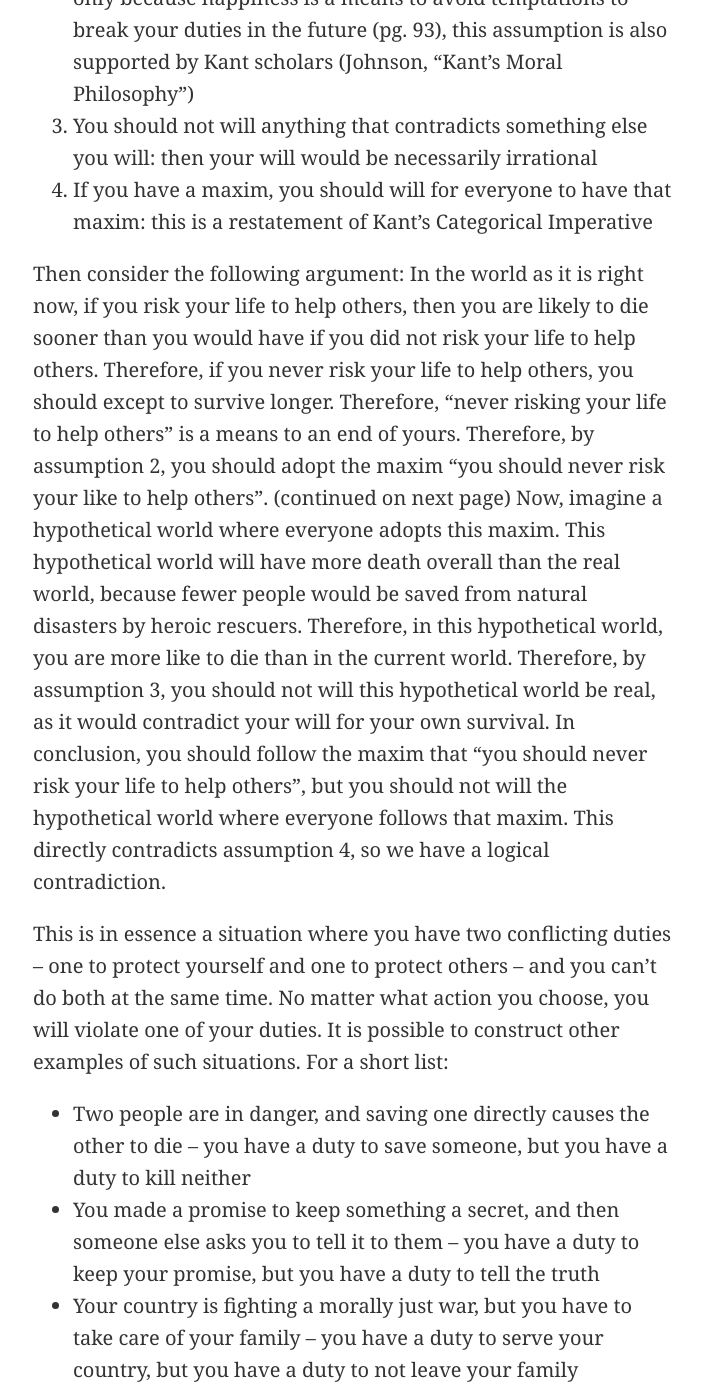
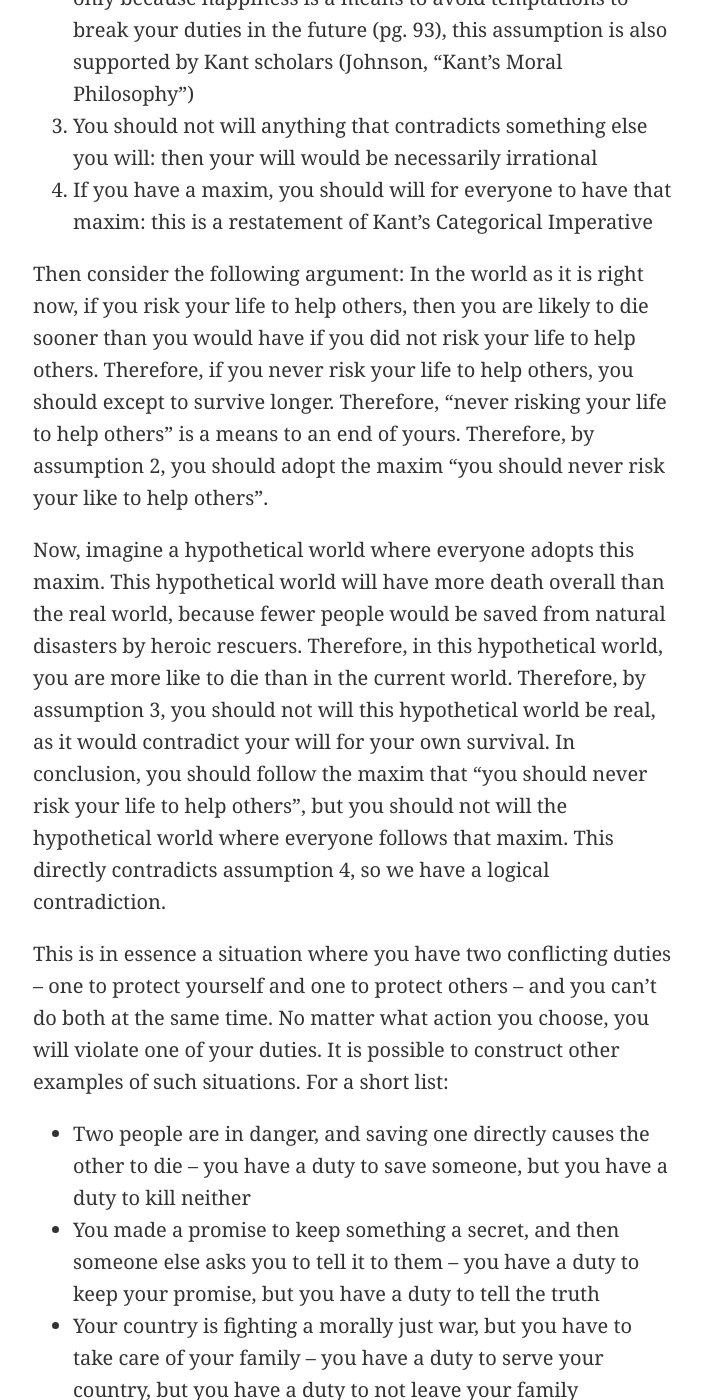
Before and after one commit to thessdebate/thessdebate.github.io, a Jekyll site: the page built from _posts/2017-11-15-kantradiction.md, in a window 1280 px wide and 1400 px high, scrolled down 607 px. Shown: the whole window, without its empty margins (287-989 px from the left). Built offline with Jekyll 4.4.1, drawn with Linux system fonts in a browser that asks for light colours; our own code applies the rules of GitHub Pages for plain Markdown files; comment, search, counter and statistics services are not loaded; some of the changed text lies outside the part shown.

Commit message:
Updated blog post formatting

```diff
--- a/_posts/2017-11-15-kantradiction.md
+++ b/_posts/2017-11-15-kantradiction.md
@@ -12,7 +12,7 @@ Here’s an example argument that shows a logical contradiction in Kant’s mora
 4.	If you have a maxim, you should will for everyone to have that maxim: this is a restatement of Kant’s Categorical Imperative
 
 Then consider the following argument: In the world as it is right now, if you risk your life to help others, then you are likely to die sooner than you would have if you did not risk your life to help others. Therefore, if you never risk your life to help others, you should except to survive longer. Therefore, “never risking your life to help others” is a means to an end of yours. Therefore, by assumption 2, you should adopt the maxim “you should never risk your like to help others”.
-(continued on next page)
+
 Now, imagine a hypothetical world where everyone adopts this maxim. This hypothetical world will have more death overall than the real world, because fewer people would be saved from natural disasters by heroic rescuers. Therefore, in this hypothetical world, you are more like to die than in the current world. Therefore, by assumption 3, you should not will this hypothetical world be real, as it would contradict your will for your own survival. In conclusion, you should follow the maxim that “you should never risk your life to help others”, but you should not will the hypothetical world where everyone follows that maxim. This directly contradicts assumption 4, so we have a logical contradiction.
 
 This is in essence a situation where you have two conflicting duties – one to protect yourself and one to protect others – and you can’t do both at the same time. No matter what action you choose, you will violate one of your duties. It is possible to construct other examples of such situations. For a short list:
@@ -24,6 +24,8 @@ Many other conflicts of this type can be developed. Kantianism leaves no room fo
 
 It could be argued that some of the duties in the examples above are imperfect, and so could be disobeyed in order to follow a perfect duty. To avoid this criticism, consider this example of a situation where two perfect duties conflict. Kant claims that “keeping your promises” and “refraining from suicide” are both perfect duties (Johnson, “Kant’s Moral Philosophy”). Imagine that you are a sheriff in a country where homicide legally must be immediately punished by death. Assume that when you became a sheriff, you swore an oath to do everything in your power to uphold your country’s laws. Then imagine that through some freak accident, you unintentionally kill someone in a way that is legally your fault. Then to keep your promise to uphold the law, you must ensure that you are immediately killed. Now imagine that you’re in the middle of the desert and there is nothing else around to kill you, so the only way you can immediately die is if you commit suicide. Then you have a perfect duty to keep your promise by committing suicide, but you also have a perfect duty to refrain from committing suicide. This is a conflict of perfect duties, and therefore a logical contradiction in Kant’s theory of morality.
 
-Works Referenced
+## Works Referenced
+
 Alexander, Larry and Moore, Michael, "Deontological Ethics", The Stanford Encyclopedia of Philosophy (Winter 2016 Edition), Edward N. Zalta (ed.), URL = <https://plato.stanford.edu/archives/win2016/entries/ethics-deontological/>.
+
 Johnson, Robert and Cureton, Adam, "Kant's Moral Philosophy", The Stanford Encyclopedia of Philosophy (Fall 2017 Edition), Edward N. Zalta (ed.), URL = <https://plato.stanford.edu/archives/fall2017/entries/kant-moral/>.
```
